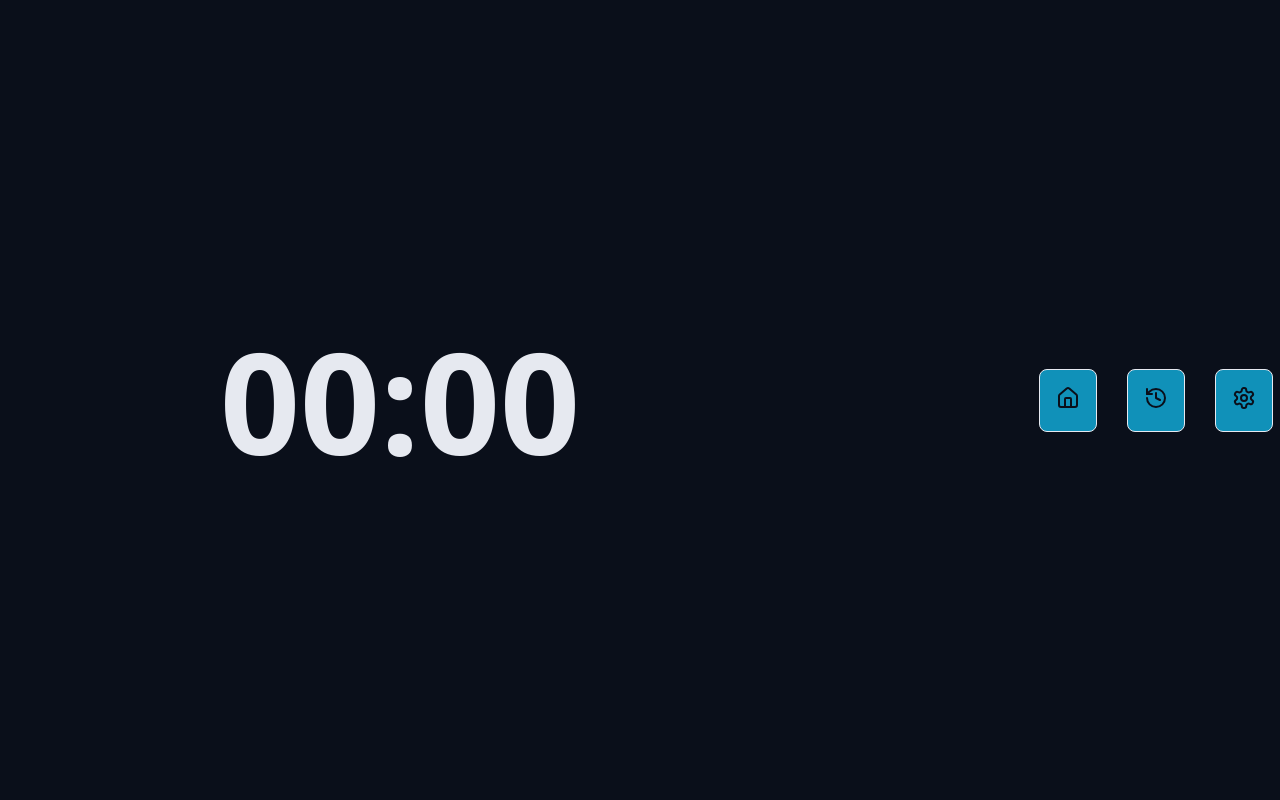
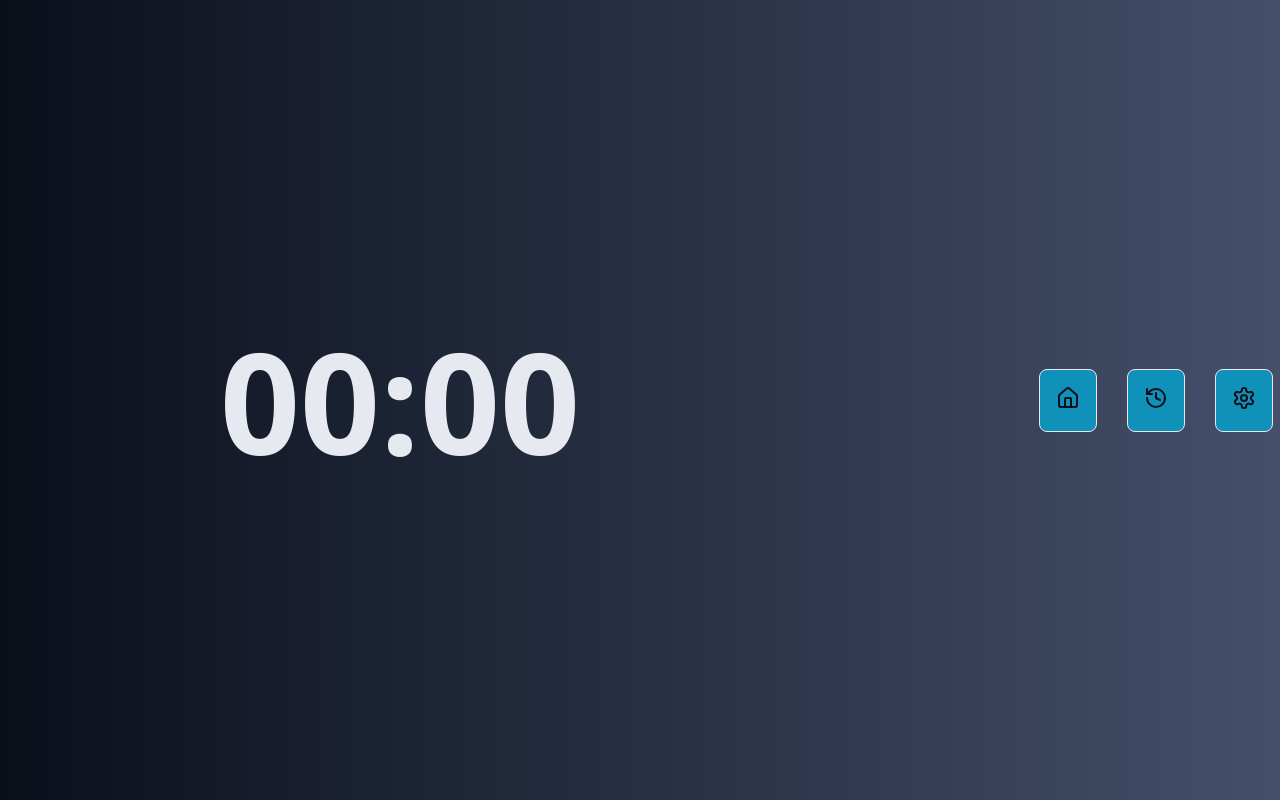
Before and after one commit to OzukaPedro/pomodoro, a React (Vite) app: page / in a window 1280 px wide. Shown: the top 800 px of the page. Built offline with nearby package versions, Linux system fonts and the light colour scheme.

Commit message:
degradê background

```diff
--- a/src/styles/globals.css
+++ b/src/styles/globals.css
@@ -15,4 +15,10 @@ body {
   color: var(--text-default);
   width: 200vh;
   height: 100vh;
+  background-image: linear-gradient(
+    to right,
+    var(--gray-900),
+    var(--gray-700),
+    var(--gray-500)
+  );
 }
```
